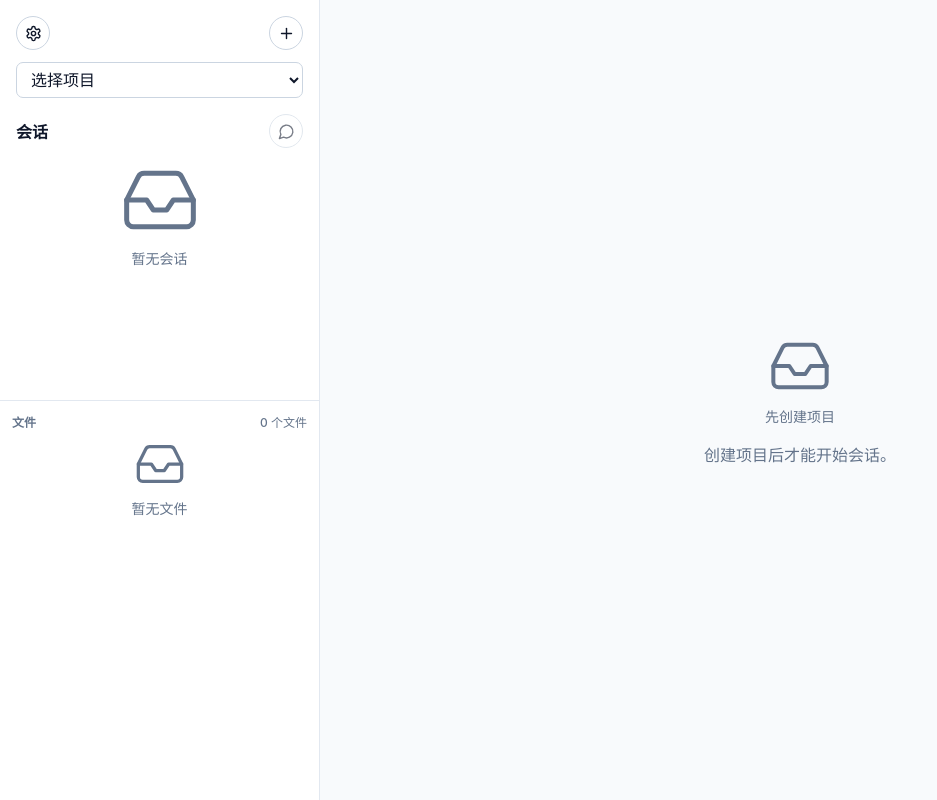
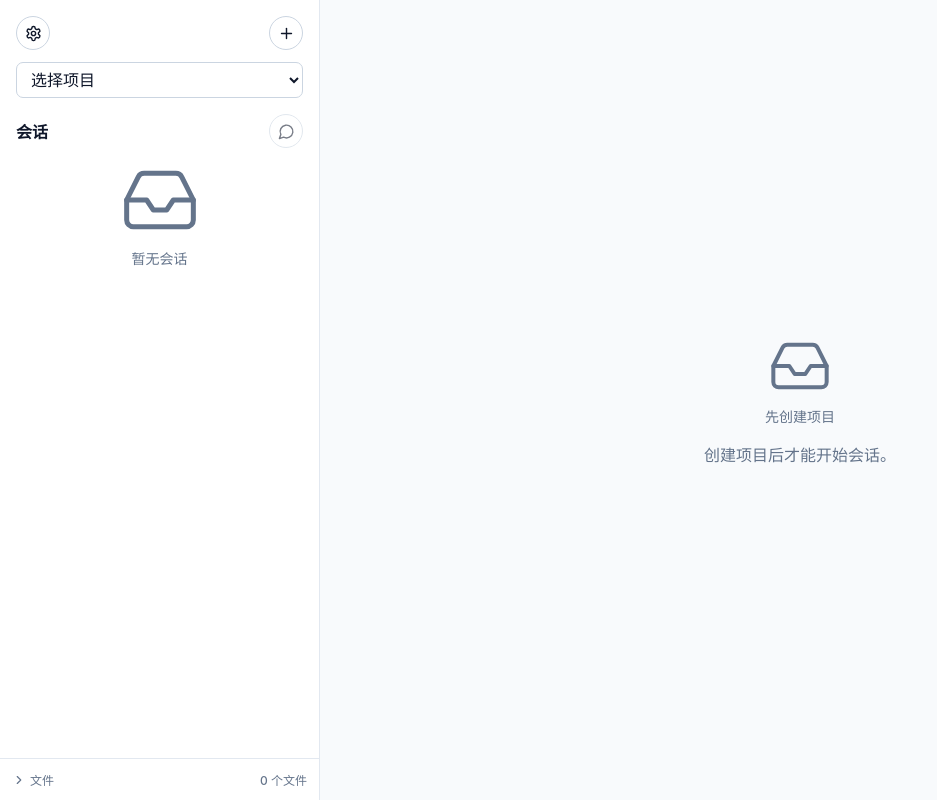
Before and after one commit to confusionWill/hpTry, a Vue app: page / in a window 1280 px wide. Shown: the whole page, without its empty margins (0-937 px from the left). Built offline with nearby package versions, Linux system fonts and the light colour scheme.

Commit message:
文件列表收起

```diff
--- a/src/components/WorkspacePanel.vue
+++ b/src/components/WorkspacePanel.vue
@@ -1,17 +1,26 @@
 <template>
-  <aside class="workspace-panel">
+  <aside class="workspace-panel" :class="{ 'workspace-panel--expanded': filesExpanded }">
     <section class="workspace-panel__files">
-      <div class="workspace-panel__section-title">
-        <span>{{ t('workspace.files') }}</span>
+      <button
+        class="workspace-panel__section-title"
+        type="button"
+        :aria-expanded="filesExpanded"
+        @click="filesExpanded = !filesExpanded"
+      >
+        <span class="workspace-panel__section-name">
+          <ChevronDown v-if="filesExpanded" :size="14" />
+          <ChevronRight v-else :size="14" />
+          <span>{{ t('workspace.files') }}</span>
+        </span>
         <span>{{ t('workspace.fileCount', { count: store.workspaceFiles.length }) }}</span>
-      </div>
+      </button>
       <UiEmpty
-        v-if="store.workspaceFiles.length === 0"
+        v-if="filesExpanded && store.workspaceFiles.length === 0"
         :description="t('workspace.emptyFiles')"
         :image-size="52"
       />
       <WorkspaceFileTree
-        v-else
+        v-else-if="filesExpanded"
         :files="store.workspaceFiles"
         :selected-path="store.selectedWorkspaceFilePath"
         @select="previewWorkspaceFile"
@@ -26,6 +35,7 @@
 </template>
 
 <script setup lang="ts">
+import { ChevronDown, ChevronRight } from '@lucide/vue'
 import { ref } from 'vue'
 import { useI18n } from 'vue-i18n'
 
@@ -37,6 +47,7 @@ import { useAgentStore } from '@/stores/agent'
 const store = useAgentStore()
 const { t } = useI18n()
 
+const filesExpanded = ref(false)
 const previewVisible = ref(false)
 
 function previewWorkspaceFile(path: string) {
@@ -50,10 +61,15 @@ function previewWorkspaceFile(path: string) {
   display: flex;
   width: 100%;
   min-width: 0;
-  height: 100%;
+  height: auto;
   flex-direction: column;
   border-top: 1px solid var(--ui-border-color-light);
   background: var(--ui-bg-color);
+}
+
+.workspace-panel--expanded {
+  min-height: 220px;
+  max-height: 42vh;
 }
 
 .workspace-panel__files {
@@ -70,16 +86,40 @@ function previewWorkspaceFile(path: string) {
 
 .workspace-panel__section-title {
   display: flex;
+  width: 100%;
   align-items: center;
   justify-content: space-between;
   gap: 12px;
+  border: 0;
+  background: transparent;
   color: var(--ui-text-color-secondary);
+  cursor: pointer;
+  font: inherit;
   font-size: 12px;
   font-weight: 650;
+  padding: 0;
+  text-align: left;
 }
 
 .workspace-panel__section-title span:last-child {
   font-weight: 500;
+}
+
+.workspace-panel__section-title:focus-visible {
+  border-radius: 4px;
+  outline: 2px solid var(--ui-color-primary-light-5);
+  outline-offset: 3px;
+}
+
+.workspace-panel__section-name {
+  display: inline-flex;
+  min-width: 0;
+  align-items: center;
+  gap: 4px;
+}
+
+.workspace-panel__section-name svg {
+  flex: 0 0 auto;
 }
 
 @media (max-width: 1180px) {
--- a/src/views/AgentWorkspace.vue
+++ b/src/views/AgentWorkspace.vue
@@ -57,7 +57,7 @@ onMounted(() => {
   min-height: 0;
   border-right: 1px solid var(--ui-border-color-light);
   background: var(--ui-bg-color);
-  grid-template-rows: minmax(0, 1fr) minmax(0, 1fr);
+  grid-template-rows: minmax(0, 1fr) auto;
 }
 
 .project-empty {
```
